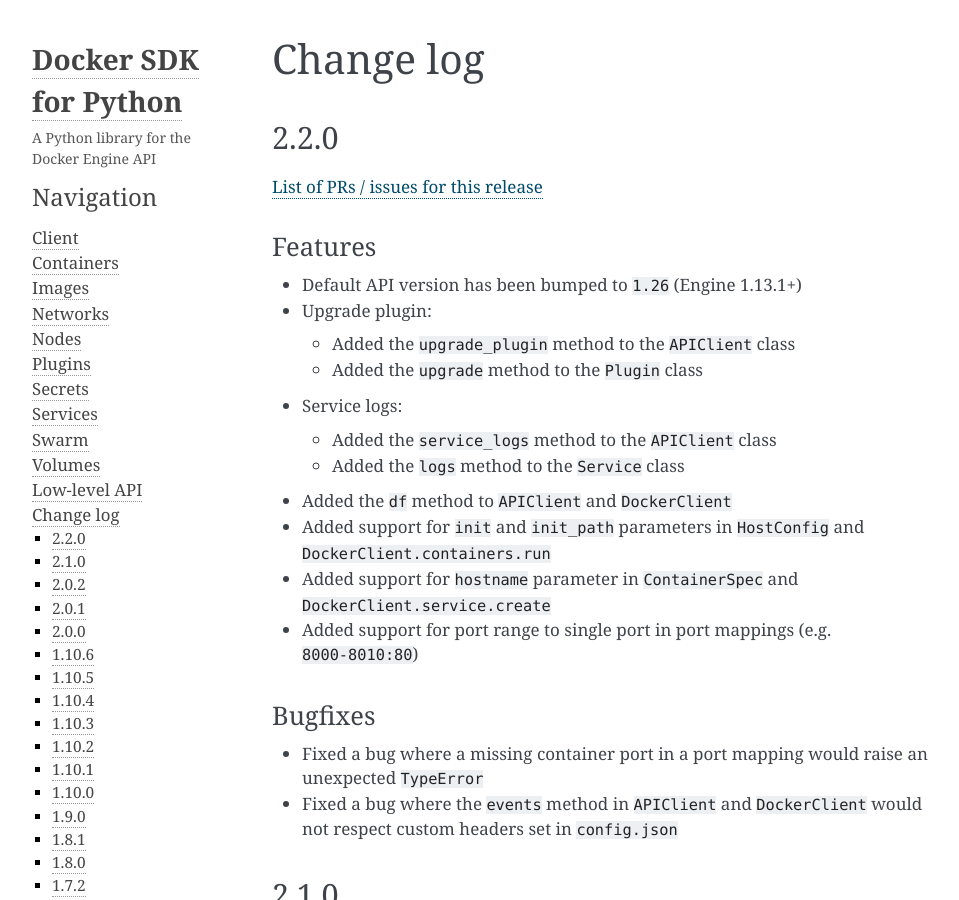
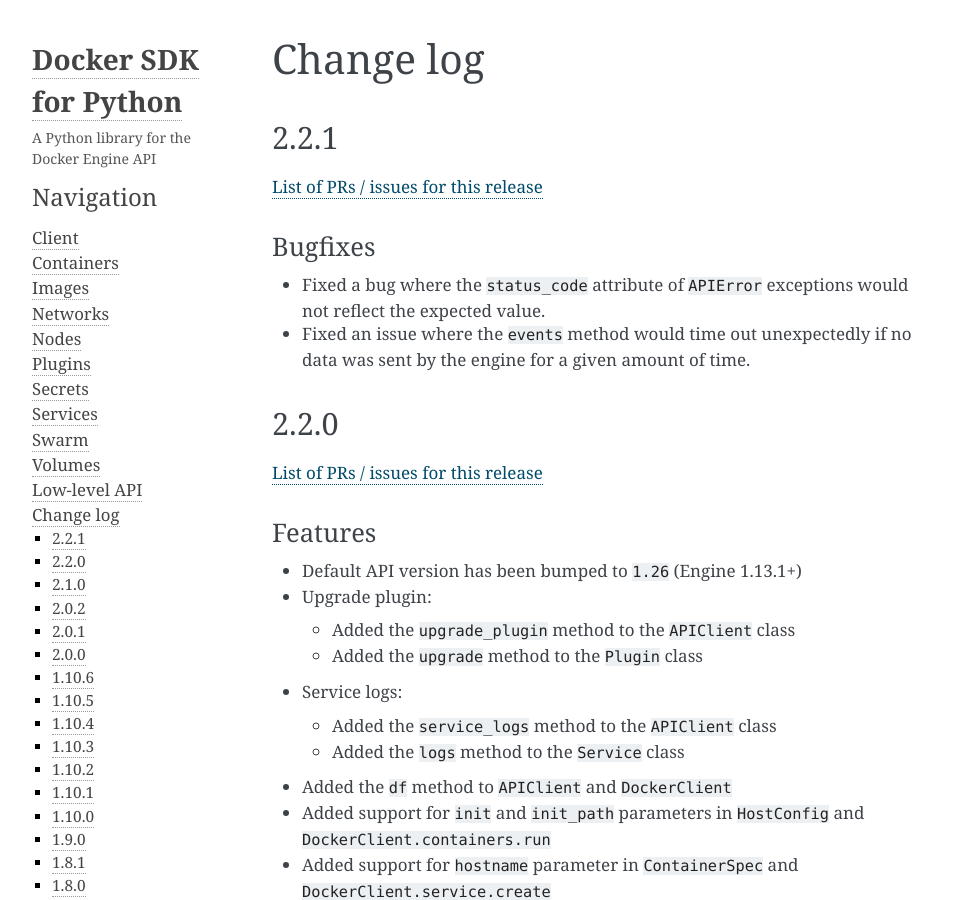
Before and after one commit to docker/docker-py, a Sphinx documentation site: the page built from docs/change-log.md, in a window 1280 px wide and 900 px high. Shown: the whole window, without its empty margins (148-1107 px from the left). Built offline with Sphinx 7.4.7, drawn with Linux system fonts in a browser that asks for light colours; pages that are not in the unit, such as notebooks, are missing from menus.

Commit message:
Bump version 2.2.1 ; update changelog
Signed-off-by: Joffrey F <joffrey@docker.com>

```diff
--- a/docker/version.py
+++ b/docker/version.py
@@ -1,2 +1,2 @@
-version = "2.2.0"
+version = "2.2.1"
 version_info = tuple([int(d) for d in version.split("-")[0].split(".")])
--- a/docs/change-log.md
+++ b/docs/change-log.md
@@ -1,5 +1,17 @@
 Change log
 ==========
+
+2.2.1
+-----
+
+[List of PRs / issues for this release](https://github.com/docker/docker-py/milestone/31?closed=1)
+
+### Bugfixes
+
+* Fixed a bug where the `status_code` attribute of `APIError` exceptions would
+  not reflect the expected value.
+* Fixed an issue where the `events` method would time out unexpectedly if no
+  data was sent by the engine for a given amount of time.
 
 2.2.0
 -----
```
